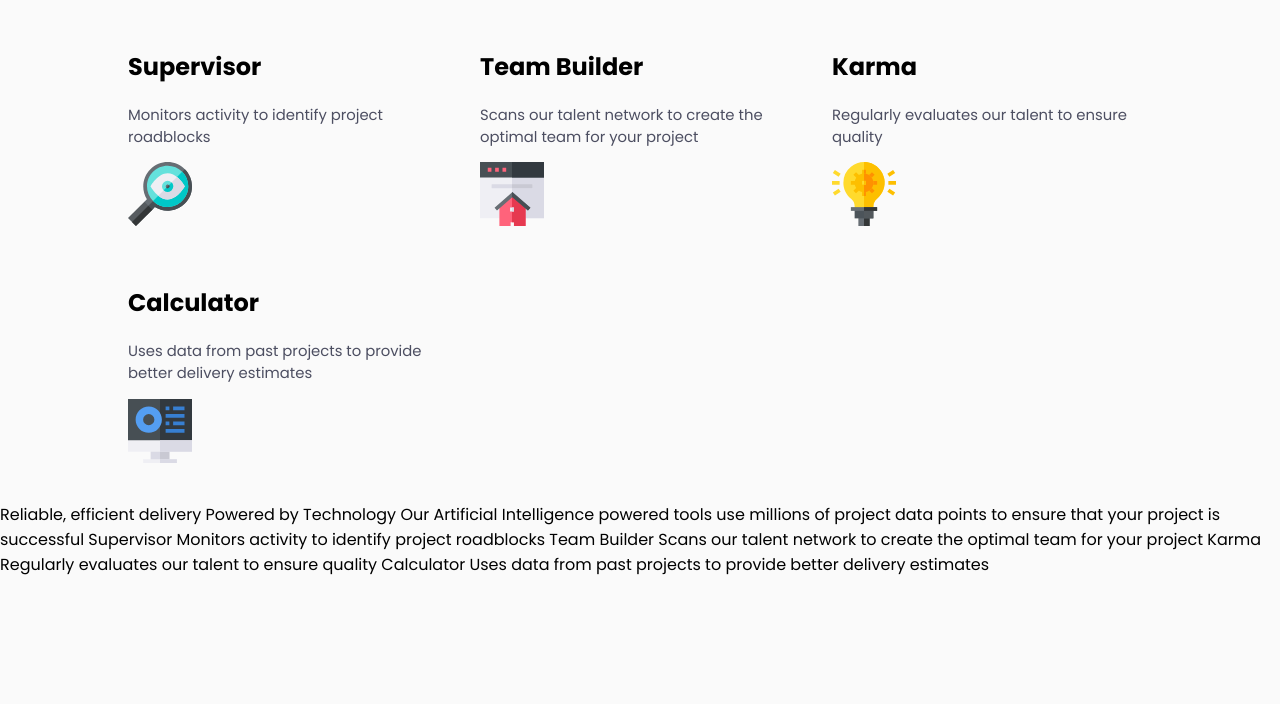
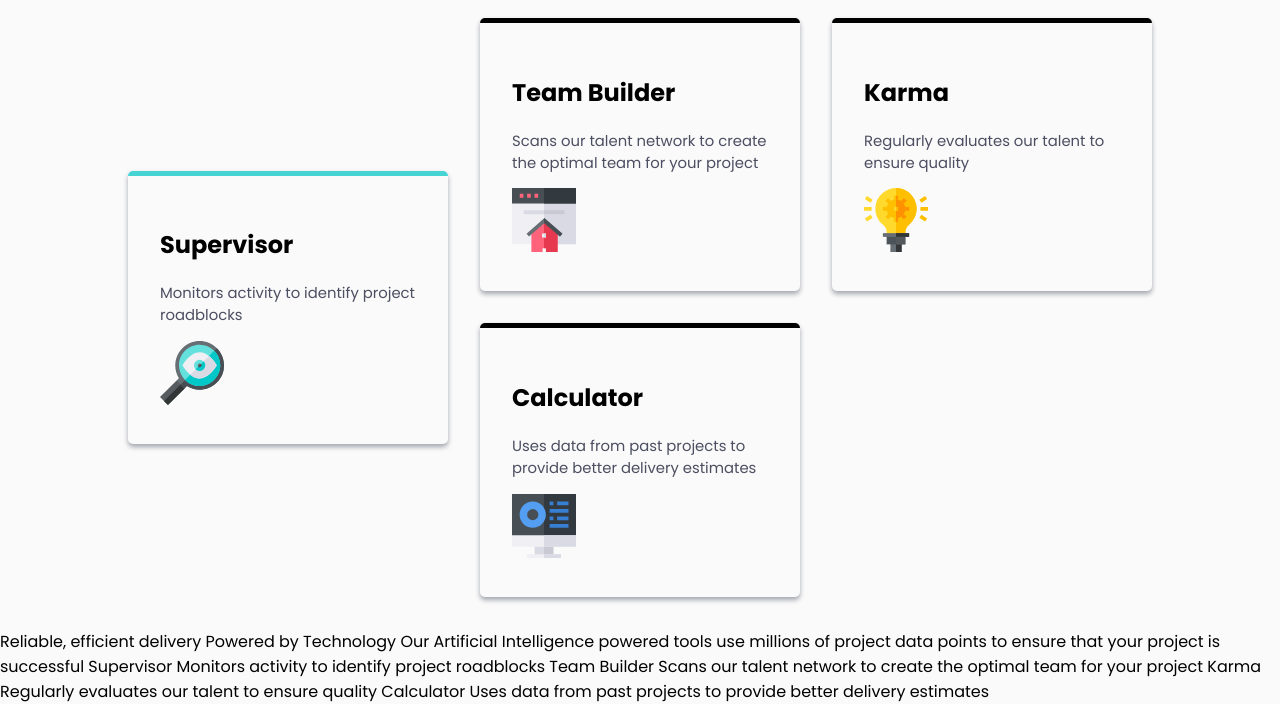
Before and after one commit to avikeseal/fourcardfeature, a plain HTML site: page index.html in a window 1280 px wide. Shown: the part 212-916 px from the top of the page. Before the commit the page ends 800 px from the top, so only its background shows below. Drawn offline with Linux system fonts and the light colour scheme.

Commit message:
added grid style to first card component

```diff
--- a/style.css
+++ b/style.css
@@ -82,14 +82,16 @@ header {
     grid-gap: 2em;
 }
 
-.col {
-    display: grid;
+.cards {
     margin: 0;
     padding: 2em;
     box-shadow: 0 3px 5px var(--clr-neutral-400);
     border-radius: 5px;
     border-top-style: solid;
     border-width: 5px;
+}
+
+.card1 {
     grid-column: 1/2;
     grid-row: 1/3;
     border-top-color: var(--clr-cyan);
```
